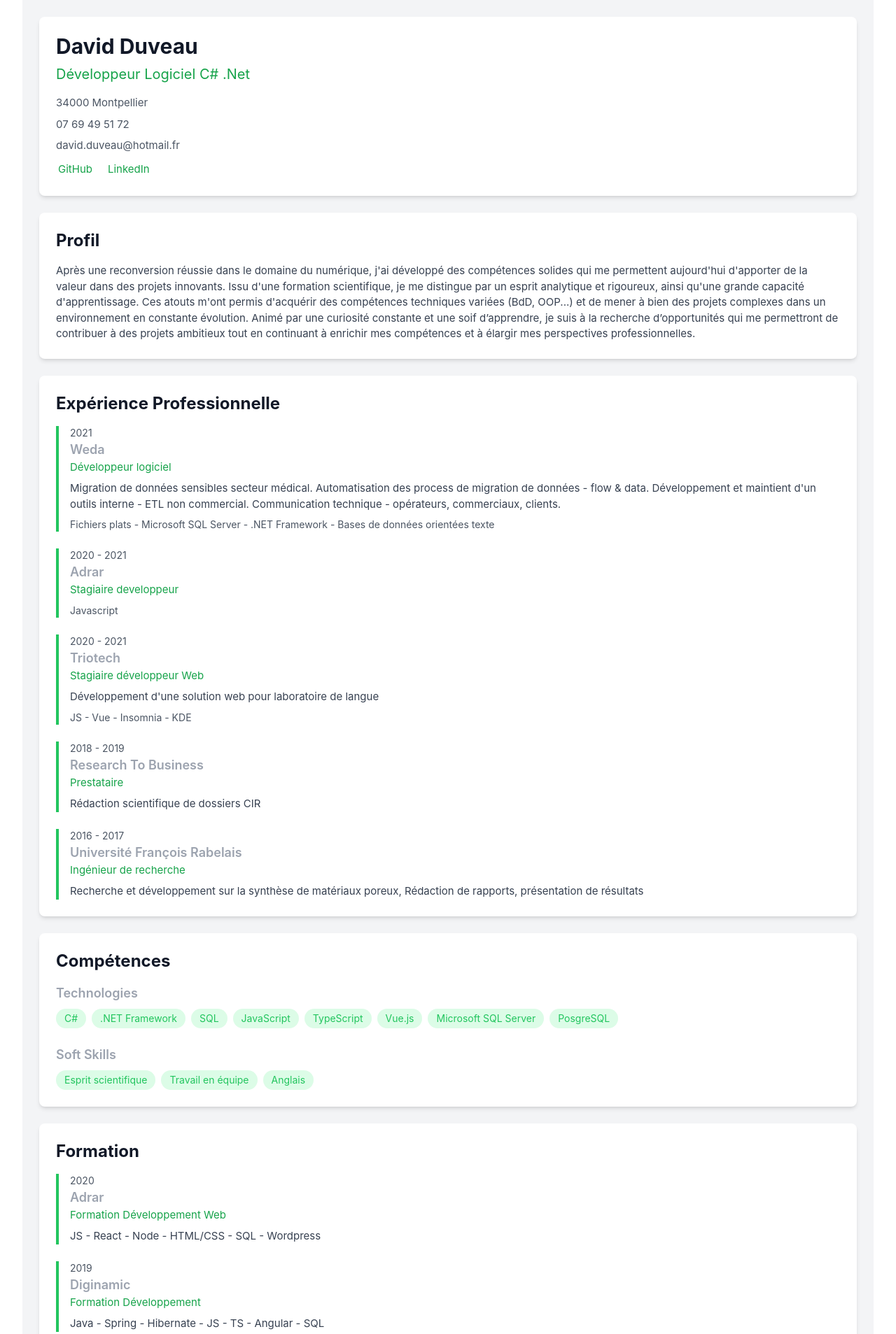
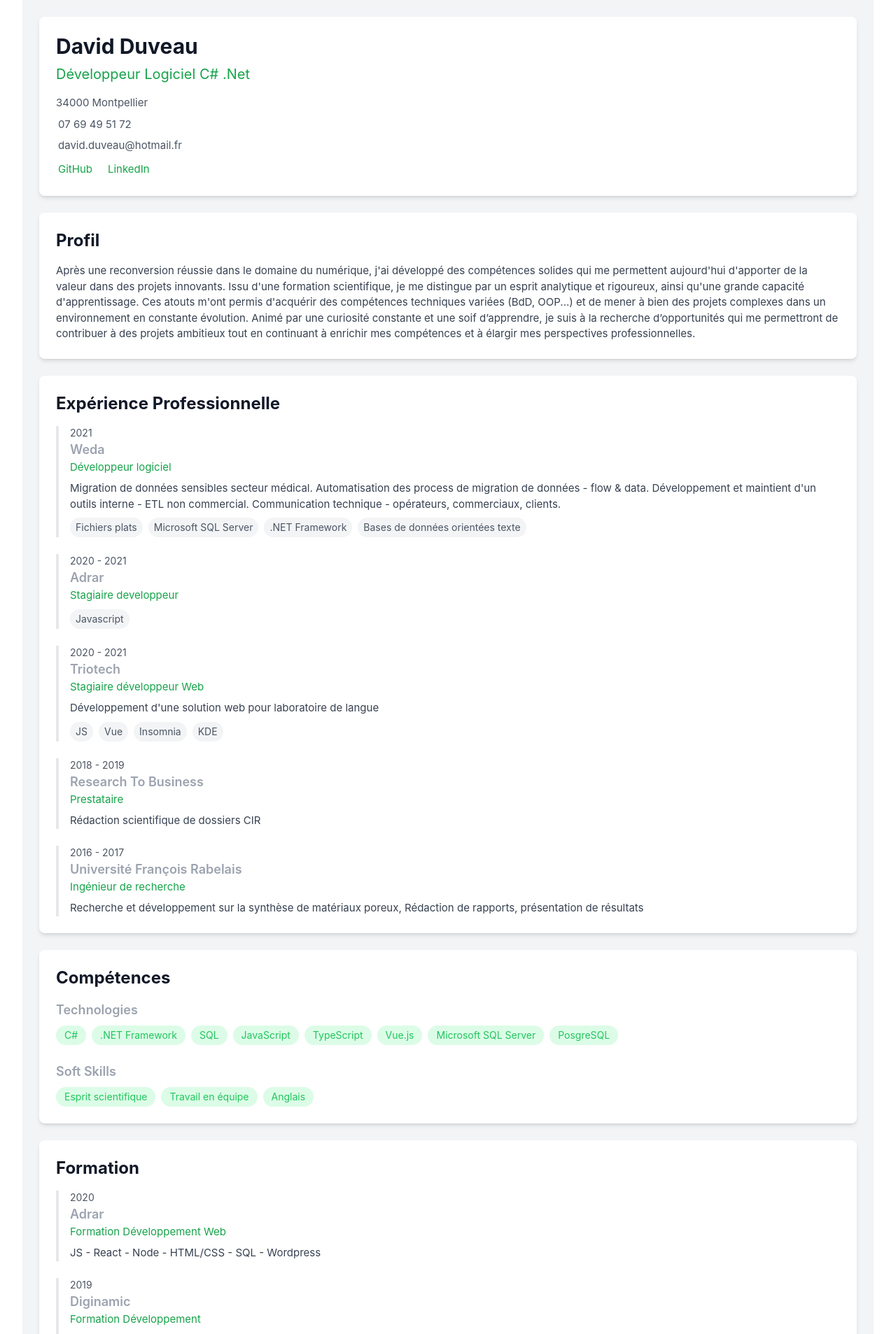
Before and after one commit to DavidDuveau/cv-davidduveau, a Vue app: page / in a window 1280 px wide. Shown: the top 1907 px of the page at 70% size. Built offline with nearby package versions, Linux system fonts and the light colour scheme.

Commit message:
fix: rework app, header, educ, exp

```diff
--- a/src/App.vue
+++ b/src/App.vue
@@ -85,71 +85,6 @@ const education = ref([
 
 const interests = ref(['Escalade','Voyage','Brassage','Randonnée']);
 
-const generatePDF = () => {
-  const doc = new jsPDF();
-
-  // Configuration du PDF
-  doc.setFont('helvetica');
-  doc.setFontSize(24);
-  doc.text(personalInfo.value.name, 20, 20);
-  doc.setFontSize(16);
-  doc.text(personalInfo.value.title, 20, 30);
-  doc.text(personalInfo.value.location, 20, 40);
-  doc.text(personalInfo.value.phone, 20, 50);
-  doc.text(personalInfo.value.email, 20, 60);
-  doc.text(personalInfo.value.github, 20, 70);
-  doc.text(personalInfo.value.linkedin, 20, 80);
-
-  // Ajouter la section "Profil"
-  doc.setFontSize(18);
-  doc.text('Profil', 20, 100);
-  doc.setFontSize(12);
-  doc.text(personalInfo.value.profile, 20, 110);
-
-  // Ajouter la section "Expérience"
-  doc.setFontSize(18);
-  doc.text('Expérience', 20, 140);
-  doc.setFontSize(12);
-  experience.value.forEach((exp, index) => {
-    doc.text(`${exp.period} - ${exp.position} chez ${exp.company}`, 20, 150 + (index * 10));
-    if (exp.description) {
-      doc.text(exp.description, 20, 160 + (index * 10));
-    }
-    doc.text(`Technologies: ${exp.technologies}`, 20, 170 + (index * 10));
-  });
-
-  // Ajouter la section "Compétences"
-  doc.setFontSize(18);
-  doc.text('Compétences', 20, 200);
-  doc.setFontSize(12);
-  skills.value.forEach((skillCategory, index) => {
-    doc.text(skillCategory.category, 20, 210 + (index * 10));
-    skillCategory.items.forEach((item, itemIndex) => {
-      doc.text(item, 20, 220 + (index * 10) + (itemIndex * 10));
-    });
-  });
-
-  // Ajouter la section "Formation"
-  doc.setFontSize(18);
-  doc.text('Formation', 20, 250);
-  doc.setFontSize(12);
-  education.value.forEach((edu, index) => {
-    doc.text(`${edu.year} - ${edu.diploma} (${edu.school})`, 20, 260 + (index * 10));
-    doc.text(edu.details, 20, 270 + (index * 10));
-  });
-
-  // Ajouter la section "Intérêts"
-  doc.setFontSize(18);
-  doc.text('Intérêts', 20, 300);
-  doc.setFontSize(12);
-  interests.value.forEach((interest, index) => {
-    doc.text(`${interest.icon} ${interest.title}`, 20, 310 + (index * 10));
-  });
-
-  // Enregistrer le PDF
-  doc.save('CV-David-Duveau.pdf');
-};
-
 </script>
 
 <template>
@@ -163,13 +98,6 @@ const generatePDF = () => {
         <Skills :skills="skills" />
         <Education :education="education" />
         <Interests :interests="interests" />
-
-        <!-- <button
-          @click="generatePDF"
-          class="bg-green-500 text-white px-6 py-2 rounded-lg hover:bg-green-600 transition-colors"
-        >
-          Télécharger CV (PDF)
-        </button> -->
       </div>
     </div>
   </div>
--- a/src/components/Education.vue
+++ b/src/components/Education.vue
@@ -1,21 +1,43 @@
 <script setup>
-defineProps({
+import { computed } from 'vue';
+
+const props = defineProps({
   education: {
     type: Array,
     required: true
+  },
+  titleText: {
+    type: String,
+    default: 'Formation'
+  },
+  borderColor: {
+    type: String,
+    default: 'green'
   }
 });
+
+const borderColorClass = computed(() => `border-${props.borderColor}-500`);
 </script>
+
 <template>
   <section class="bg-white rounded-lg shadow-md p-6">
-    <h2 class="text-2xl font-bold text-gray-900 mb-4">Formation</h2>
+    <h2 class="text-2xl font-bold text-gray-900 mb-4">{{ titleText }}</h2>
     <div class="space-y-6">
-      <div v-for="(edu, index) in education" :key="index" class="border-l-4 border-green-500 pl-4">
-      <div class="text-sm text-gray-600">{{ edu.year }}</div>
-      <div class="font-semibold text-lg text-gray-400">{{ edu.school }}</div>
-      <div class="text-green-600">{{ edu.diploma }}</div>
-      <div class="text-gray-700 mt-2">{{ edu.details }}</div>
+      <div
+        v-for="(edu, index) in education"
+        :key="index"
+        class="pl-4"
+        :class="['border-l-4', borderColorClass]"
+      >
+        <div class="flex justify-between items-start">
+          <div class="flex-grow">
+            <div class="text-sm text-gray-600">{{ edu.year }}</div>
+            <div class="font-semibold text-lg text-gray-400">{{ edu.school }}</div>
+            <div :class="`text-${borderColor}-600`">{{ edu.diploma }}</div>
+            <div v-if="edu.details" class="text-gray-700 mt-2">{{ edu.details }}</div>
+          </div>
+        </div>
+      </div>
     </div>
-</div>
-</section>
+  </section>
 </template>
--- a/src/components/Experience.vue
+++ b/src/components/Experience.vue
@@ -1,22 +1,69 @@
 <script setup>
-defineProps({
+import { computed } from 'vue';
+
+const props = defineProps({
   experiences: {
     type: Array,
     required: true
+  },
+  titleText: {
+    type: String,
+    default: 'Expérience Professionnelle'
+  },
+  borderColor: {
+    type: String,
+    default: 'green'
+  },
+  showTechnologies: {
+    type: Boolean,
+    default: true
   }
 });
+
+const borderColorClass = computed(() => `border-${props.borderColor}-500`);
+
+// Émets un événement quand une expérience est cliquée
+const emit = defineEmits(['experience-click']);
+
+const handleExperienceClick = (experience) => {
+  emit('experience-click', experience);
+};
 </script>
+
 <template>
   <section class="bg-white rounded-lg shadow-md p-6">
-    <h2 class="text-2xl font-bold text-gray-900 mb-4">Expérience Professionnelle</h2>
+    <h2 class="text-2xl font-bold text-gray-900 mb-4">{{ titleText }}</h2>
     <div class="space-y-6">
-      <div v-for="(exp, index) in experiences" :key="index" class="border-l-4 border-green-500 pl-4">
-      <div class="text-sm text-gray-600">{{ exp.period }}</div>
-      <div class="font-semibold text-lg text-gray-400">{{ exp.company }}</div>
-      <div class="text-green-600">{{ exp.position }}</div>
-      <div class="text-gray-700 mt-2">{{ exp.description }}</div>
-      <div v-if="exp.technologies" class="text-gray-600 mt-2 text-sm">{{ exp.technologies }}</div>
+      <div
+        v-for="(exp, index) in experiences"
+        :key="index"
+        @click="handleExperienceClick(exp)"
+        class="pl-4 cursor-pointer hover:bg-gray-50 transition-colors duration-200"
+        :class="['border-l-4', borderColorClass]"
+      >
+        <div class="flex justify-between items-start">
+          <div class="flex-grow">
+            <div class="text-sm text-gray-600">{{ exp.period }}</div>
+            <div class="font-semibold text-lg text-gray-400">{{ exp.company }}</div>
+            <div :class="`text-${borderColor}-600`">{{ exp.position }}</div>
+            <div v-if="exp.description" class="text-gray-700 mt-2">{{ exp.description }}</div>
+            <div
+              v-if="showTechnologies && exp.technologies"
+              class="text-gray-600 mt-2 text-sm"
+            >
+              <div class="flex flex-wrap gap-2">
+                <span
+                  v-for="tech in exp.technologies.split('-')"
+                  :key="tech"
+                  class="bg-gray-100 px-2 py-1 rounded-full"
+                >
+                  {{ tech.trim() }}
+                </span>
+              </div>
+            </div>
+          </div>
+        </div>
+      </div>
     </div>
-</div>
-</section>
+  </section>
 </template>
--- a/src/components/Header.vue
+++ b/src/components/Header.vue
@@ -1,26 +1,62 @@
 <script setup>
-defineProps({
+import { computed } from 'vue';
+
+const props = defineProps({
   personalInfo: {
     type: Object,
-    required: true
+    required: true,
+    validator: (obj) => {
+      return ['name', 'title', 'location', 'phone', 'email'].every(prop => prop in obj);
+    }
+  },
+  theme: {
+    type: String,
+    default: 'green'
+  },
+  showSocial: {
+    type: Boolean,
+    default: true
+  },
+  socialLinks: {
+    type: Array,
+    default: () => []
   }
 });
+
+const themeColor = computed(() => `text-${props.theme}-600`);
+
+const defaultSocialLinks = computed(() => [
+  { name: 'GitHub', url: props.personalInfo.github },
+  { name: 'LinkedIn', url: props.personalInfo.linkedin }
+]);
+
+const allSocialLinks = computed(() => [...defaultSocialLinks.value, ...props.socialLinks]);
 </script>
+
 <template>
   <header class="bg-white rounded-lg shadow-md p-6">
     <h1 class="text-3xl font-bold text-gray-900">{{ personalInfo.name }}</h1>
-    <h2 class="text-xl text-green-600 mt-2">{{ personalInfo.title }}</h2>
+    <h2 :class="['text-xl mt-2', themeColor]">{{ personalInfo.title }}</h2>
+
     <div class="mt-4 space-y-2 text-gray-600">
       <div>{{ personalInfo.location }}</div>
-  <div>{{ personalInfo.phone }}</div>
-  <div>{{ personalInfo.email }}</div>
+      <div>
+        <a :href="`tel:${personalInfo.phone}`">{{ personalInfo.phone }}</a>
+      </div>
+      <div>
+        <a :href="`mailto:${personalInfo.email}`">{{ personalInfo.email }}</a>
+      </div>
 
-  <div class="flex gap-4 mt-3">
-    <a :href="personalInfo.github" target="_blank" class="text-green-600 hover:text-green-800">
-      GitHub
-    </a>
-    <a :href="personalInfo.linkedin" target="_blank" class="text-green-600 hover:text-green-800">
-      LinkedIn
+      <div v-if="showSocial" class="flex gap-4 mt-3">
+        <a
+          v-for="link in allSocialLinks"
+          :key="link.name"
+          :href="link.url"
+          target="_blank"
+          rel="noopener noreferrer"
+          :class="[themeColor, 'hover:opacity-80']"
+        >
+          {{ link.name }}
         </a>
       </div>
     </div>
```
Lines whose indentation alone changed are shown as unchanged.
